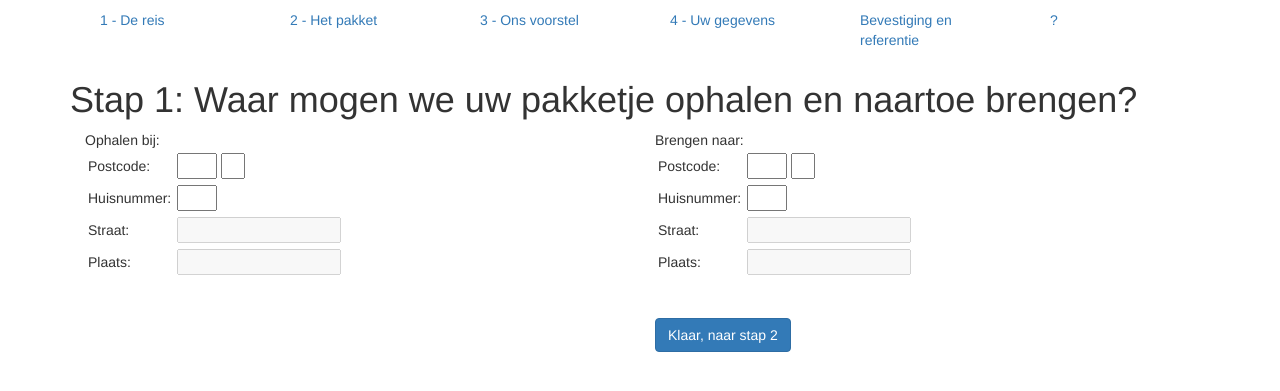
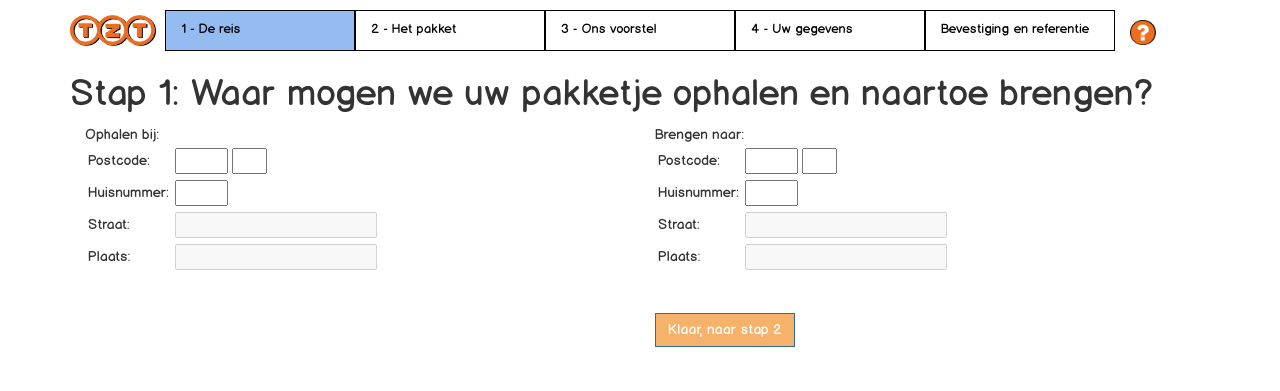
Before and after one commit to simonvdberg/KBS2, a PHP site: page / in a window 1280 px wide. Shown: the top 391 px of the page. Run offline with PHP 8.4, Linux system fonts and the light colour scheme.

Commit message:
Bugfixes, design updaten

```diff
--- a/index.php
+++ b/index.php
@@ -16,8 +16,15 @@ if (true) {
             <link href="templates/bootstrap/css/bootstrap.min.css" rel="stylesheet">
             <script src="templates/bootstrap/js/bootstrap.min.js"></script>
             <style>
+                @font-face {
+                    font-family: 'Balsamiq';
+                    src: url('templates/fonts/BalsamiqSansDownload/BalsamiqSansRegular.ttf') format('truetype');
+                    font-weight: normal;
+                    font-style: normal;
+                }
                 body{
-                    font-family: Helvetica
+                    font-family: Balsamiq, Helvetica;
+                    padding: 10px 0px;
                 }
                 .pagina{
                     display: none;
@@ -34,28 +41,66 @@ if (true) {
                 #waiting{
                     color: white;
                 }
+                .nav li{
+                    border: 1px solid black;
+                }
+                .nav li{
+                    padding: 0px;
+                    font-size: 13px;
+                    cursor: pointer;
+                }
+                .nav li a{
+                    color: black;
+                }
+                .nav li:last-child, .nav li:first-child{
+                    border: 0px solid black;
+                }
+                .nav li:first-child img{
+                    width: 90%;
+                    margin-top: 5px;
+                }
+                .nav li:last-child img{
+                    width: 40%;
+                }
+                .nav li:last-child a:hover{
+                    background-color: white;
+                }
+                .nav li .active{
+                    background-color: rgb(149, 188, 242);
+                }
+
+                .btn{
+                    background-color: rgb(246, 178, 107);
+                    border-radius: 0px;
+                }
+                .btn:hover{
+                    background-color: rgb(237, 110, 33);
+                }
             </style>
         </head>
         <body>
             <div class="container">
                 <ul class="nav">
+                    <li class="nav-item col-md-1">
+                        <img src="templates/images/tzt.jpg" />
+                    </li>
                     <li class="nav-item col-md-2">
                         <a class="nav-link active changeStep" data-stap="1">
                             1 - De reis
                         </a>
                     </li>
                     <li class="nav-item col-md-2">
-                        <a class="nav-link changeStep" data-stap="2">
+                        <a class="nav-link disabled changeStep" data-stap="2">
                             2 - Het pakket
                         </a>
                     </li>
                     <li class="nav-item col-md-2">
-                        <a class="nav-link changeStep" data-stap="3">
+                        <a class="nav-link disabled changeStep" data-stap="3">
                             3 - Ons voorstel
                         </a>
                     </li>
                     <li class="nav-item col-md-2">
-                        <a class="nav-link changeStep" data-stap="4">
+                        <a class="nav-link disabled changeStep" data-stap="4">
                             4 - Uw gegevens
                         </a>
                     </li>
@@ -64,10 +109,9 @@ if (true) {
                             Bevestiging en referentie
                         </a>
                     </li>
-                    <li class="nav-item col-md-2">
+                    <li class="nav-item col-md-1">
                         <a href="#" data-toggle="modal" data-target="#exampleModal">
-                            ?
-                        </a>
+                            <img src="templates/images/help.png" />
                         </a>
                     </li>
                 </ul>
--- a/templates/script.js
+++ b/templates/script.js
@@ -81,6 +81,7 @@ $("document").ready(function() {
                 method: "POST",
                 dataType: "json"
             }).done(function(data) {
+                console.log(data);
                 var prijs = (parseFloat(data[1]) * 1.2 * 1.21).toFixed(2);
                 $("#prijs").html("&euro;" + prijs);
                 $("#resultaatOphaalAdres").html(verzendAdres);
@@ -152,6 +153,7 @@ $("document").ready(function() {
 function disableNav(stap){
     $("ul.nav a.changeStep").each(function(){
         thisStap = $(this).data("stap");
+        $(this).removeClass("active");
         if(thisStap > stap){
             $(this).addClass("disabled");
         } else{
```
Also changed, not shown: modules/RoutePrijsBerekening.php (+5 -4 lines), templates/fonts/BalsamiqSansDownload/FONTLOG.txt (added, +36 -0 lines), modules/OrderPakket.php (line endings or trailing spaces), templates/fonts/BalsamiqSansDownload/BalsamiqSansBold.ttf (added), templates/fonts/BalsamiqSansDownload/BalsamiqSansBoldItalic.ttf (added), templates/fonts/BalsamiqSansDownload/BalsamiqSansItalic.ttf (added), templates/fonts/BalsamiqSansDownload/BalsamiqSansRegular.ttf (added), templates/fonts/BalsamiqSansDownload/LICENSE.txt (added), templates/images/doos.png (added), templates/images/help.png (added), templates/images/tzt.jpg (added), 2 other files.
